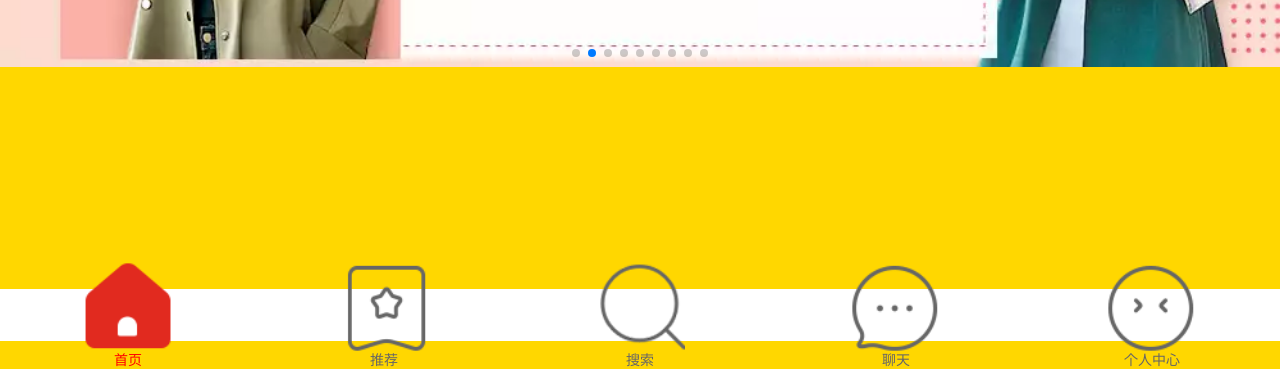
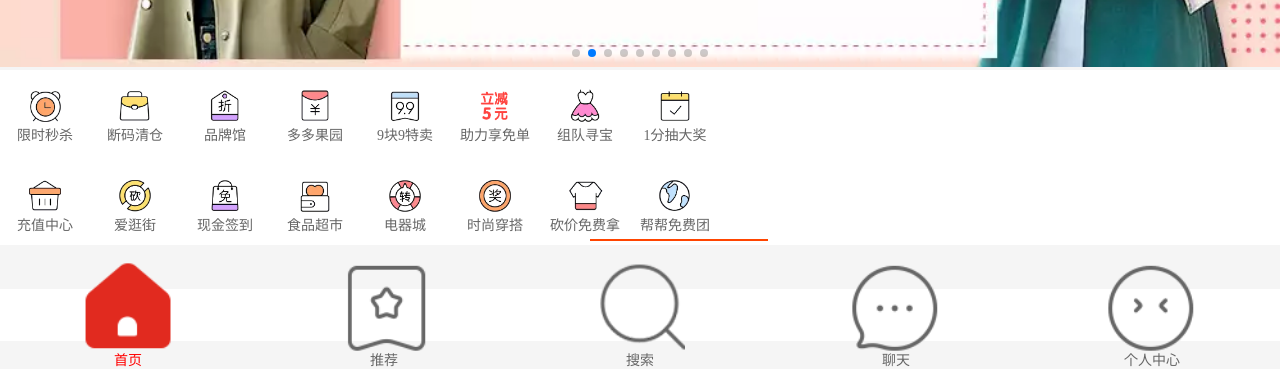
Before and after one commit to HuTaoNew/pinduoduo2, a Vue app: page /home/popular in a window 1280 px wide. Shown: the part 459-828 px from the top of the page. Built offline with nearby package versions, Linux system fonts and the light colour scheme; what ly-tab would draw is missing.

Commit message:
HotNav的组件的开发

```diff
--- /dev/null
+++ b/src/components/HotNav/index.vue
@@ -0,0 +1,213 @@
+<template>
+  <div class="hot-nav">
+    <!-- 滚动区域 -->
+    <div class="hot-nav-content" >
+      <div class="nav-content-inner">
+        <div class="inner-item">
+          <img src="@/common/img/nav/nav_icon01.png" alt>
+          <span>限时秒杀</span>
+        </div>
+        <div class="inner-item">
+          <img src="@/common/img/nav/nav_icon02.png" alt>
+          <span>断码清仓</span>
+        </div>
+        <div class="inner-item">
+          <img src="@/common/img/nav/nav_icon03.png" alt>
+          <span>品牌馆</span>
+        </div>
+        <div class="inner-item">
+          <img src="@/common/img/nav/nav_icon04.png" alt>
+          <span>多多果园</span>
+        </div>
+        <div class="inner-item">
+          <img src="@/common/img/nav/nav_icon05.png" alt>
+          <span>9块9特卖</span>
+        </div>
+        <div class="inner-item">
+          <img src="@/common/img/nav/nav_icon06.gif" alt>
+          <span>助力享免单</span>
+        </div>
+        <div class="inner-item">
+          <img src="@/common/img/nav/nav_icon07.png" alt>
+          <span>组队寻宝</span>
+        </div>
+        <div class="inner-item">
+          <img src="@/common/img/nav/nav_icon08.png" alt>
+          <span>1分抽大奖</span>
+        </div>
+        <div class="inner-item">
+          <img src="@/common/img/nav/nav_icon09.png" alt>
+          <span>充值中心</span>
+        </div>
+        <div class="inner-item">
+          <img src="@/common/img/nav/nav_icon10.png" alt>
+          <span>爱逛街</span>
+        </div>
+        <div class="inner-item">
+          <img src="@/common/img/nav/nav_icon11.png" alt>
+          <span>现金签到</span>
+        </div>
+        <div class="inner-item">
+          <img src="@/common/img/nav/nav_icon12.png" alt>
+          <span>食品超市</span>
+        </div>
+        <div class="inner-item">
+          <img src="@/common/img/nav/nav_icon13.png" alt>
+          <span>电器城</span>
+        </div>
+        <div class="inner-item">
+          <img src="@/common/img/nav/nav_icon14.png" alt>
+          <span>时尚穿搭</span>
+        </div>
+        <div class="inner-item">
+          <img src="@/common/img/nav/nav_icon15.png" alt>
+          <span>砍价免费拿</span>
+        </div>
+        <div class="inner-item">
+          <img src="@/common/img/nav/nav_icon16.png" alt>
+          <span>帮帮免费团</span>
+        </div>
+      </div>
+    </div>
+    <div class="hot-nav-botton">
+      <div class="hot-nav-bottom-inner" :style="innerBarStyle"></div>
+    </div>
+  </div>
+</template>
+
+<script>
+export default {
+  name: "hotnav",
+  data() {
+    return {
+      // 屏幕的宽度
+      screenW:
+        window.innerWidth ||
+        document.documentElement.clientWidth ||
+        document.body.clientWidth,
+      // 滚动内容的宽度
+      scrollContentW: 720,
+      // 滚动条背景长度
+      bgBarW: 100,
+      // 滚动条的长度
+      barXWidth: 0,
+      // 起点
+      startX: 0,
+      //记录结束点
+      endFlag: 0,
+      //移动距离
+      barMoveWidth: 0
+    };
+  },
+  computed:{
+    innerBarStyle(){
+      return {
+        width: `${this.barXWidth}px`,
+        left: `${this.barMoveWidth}px`
+      }
+    }
+  },
+  mounted(){
+    this.getBottomBarWidth();
+    this.bindEvent();
+  },
+  methods:{
+    getBottomBarWidth(){
+      this.barXWidth = this.bgBarW * (this.screenW / this.scrollContentW);
+    },
+    // 移动端的事件监听
+    bindEvent(){
+      this.$el.addEventListener('touchstart', this.handleTouchStart,false);
+      this.$el.addEventListener('touchmove', this.handleTouchMove,false);
+      this.$el.addEventListener('touchend', this.handleTouchEnd,false);
+    },
+    // 开始触摸
+    handleTouchStart(event){
+      // console.log(event.touches);
+
+      let touch = event.touches[0];
+      this.startX = Number(touch.pageX);
+
+    },
+    // 开始移动
+    handleTouchMove(event){
+      // console.log('开始移动');
+      let touch = event.touches[0];
+      let moveWidth = Number(touch.pageX) - this.startX;
+      this.barMoveWidth = -(this.bgBarW / this.scrollContentW * moveWidth - this.endFlag);
+      if (this.barMoveWidth <=0){
+        this.barMoveWidth = 0;
+      }else if (this.barMoveWidth >= this.bgBarW - this.barXWidth){
+        this.barMoveWidth = this.bgBarW - this.barXWidth;
+      }
+
+
+    },
+    // 结束触摸
+    handleTouchEnd(){
+      // console.log('结束触摸');
+      this.endFlag = this.barMoveWidth;
+    }
+  }
+};
+</script>
+
+<!-- Add "scoped" attribute to limit CSS to this component only -->
+<style scoped>
+.hot-nav-botton {
+  width: 100px;
+  height: 2px;
+  background-color: #ccc;
+  position: absolute;
+  left: 50%;
+  margin-left: -50px;
+  bottom: 4px;
+}
+
+.hot-nav-bottom-inner {
+  position: absolute;
+  left: 0;
+  height: 100%;
+  background-color: orangered;
+  width: 5px;
+}
+
+.hot-nav {
+  width: 100%;
+  height: 165px;
+  position: relative;
+  background-color: #fff;
+  padding-bottom: 10px;
+}
+
+.hot-nav-content {
+  width: 100%;
+  overflow-x: scroll;
+}
+.hot-nav-content::-webkit-scrollbar {
+  display: none;
+}
+
+.nav-content-inner {
+  width: 720px;
+  height: 100%;
+  display: flex;
+  flex-wrap: wrap;
+}
+
+.inner-item {
+  width: 90px;
+  height: 90px;
+  display: flex;
+  flex-direction: column;
+  justify-content: center;
+  align-items: center;
+  font-size: 14px;
+  color: #666666;
+}
+
+.inner-item img {
+  width: 40%;
+  margin-bottom: 5px;
+}
+</style>
--- a/src/views/Home/TopNav/Popular.vue
+++ b/src/views/Home/TopNav/Popular.vue
@@ -18,15 +18,20 @@
       <!-- If we need pagination -->
       <div class="swiper-pagination"></div>
     </div>
+    <hot-nav></hot-nav>
   </div>
 </template>
 
 <script>
 import Swiper from 'swiper'
 import 'swiper/dist/css/swiper.min.css'
+import HotNav from '@/components/HotNav'
 
 export default {
   name: "Popular",
+  components:{
+    HotNav
+  },
   mounted() {
     var mySwiper = new Swiper(".swiper-container", {
       // Optional parameters
@@ -47,7 +52,7 @@ export default {
 .popular {
   width: 100%;
   height: 100%;
-  background: gold;
+  background: #f5f5f5;
   padding-top: 46px;
 //   display: flex;
 //   justify-content: center;
```
